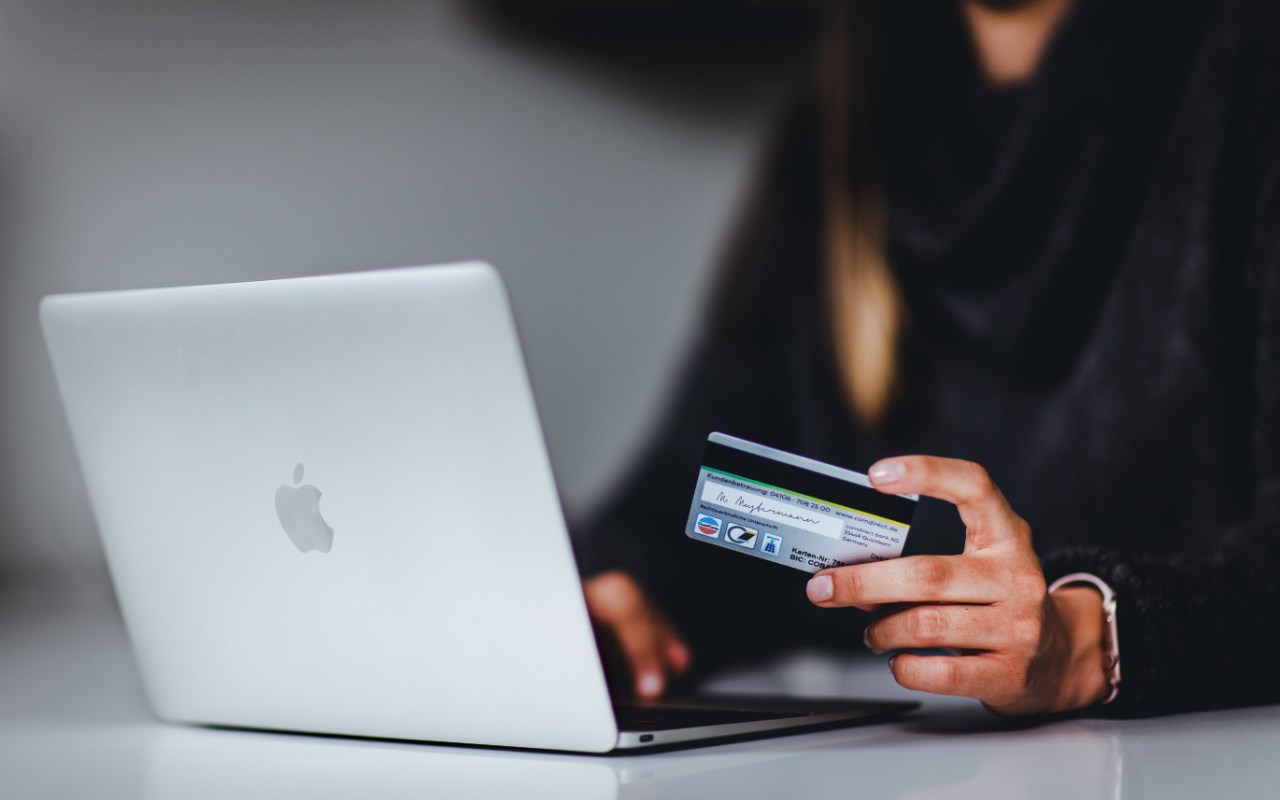
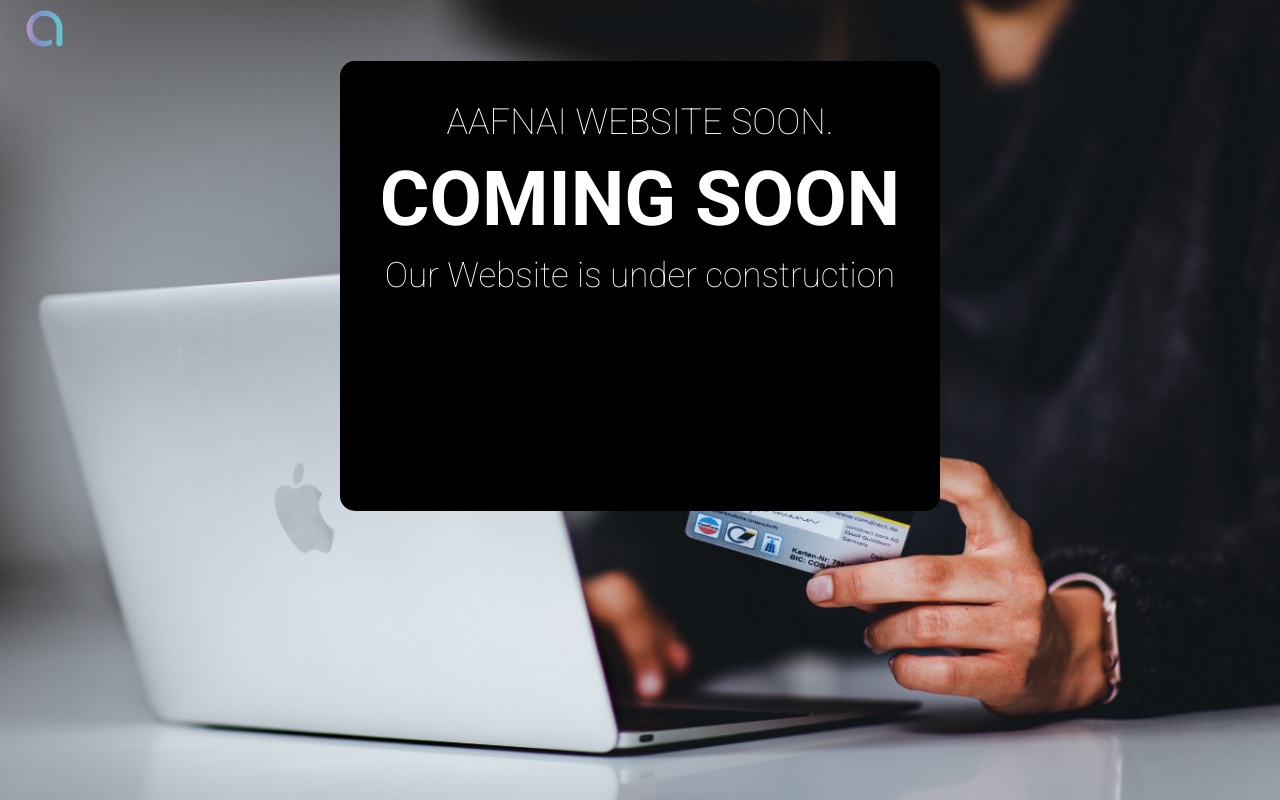
Before and after one commit to aafnai/coming-soon, a plain HTML site: page index.html in a window 1280 px wide. Drawn offline with Linux system fonts and the light colour scheme.

Commit message:
div-center

```diff
--- a/index.html
+++ b/index.html
@@ -9,8 +9,14 @@
 </head>
 <body>
     <div class="container">
-
+        <img src="images/logo.png" alt="logo" class="logo">
+        <div class="container-1">
+            <div class="black-box">
+                <p>AAFNAI WEBSITE SOON.</p>
+                <h1>COMING SOON</h1>
+                <h2>Our Website is under construction</h2>
+            </div>
+        </div>
     </div>
-
 </body>
 </html>
--- a/style.css
+++ b/style.css
@@ -5,6 +5,7 @@
     box-sizing: border-box;
     text-decoration: none;
     font-family: 'Roboto',sans-serif;
+    color: white;
 }
 .container{
     width: 100vw;
@@ -13,3 +14,40 @@
     background-position: center;
     background-size: cover;
 }
+.logo{
+    padding: 10px 0;
+    width: 89px;
+    padding: 9px 25px;
+    cursor: pointer;
+}
+.container-1{
+    display: flex;
+    justify-content: center;
+    align-items: center;
+}
+.black-box{
+   background-color: black;
+   width: 600px;
+   height: 450px;
+   border-radius: 15px;
+   padding: 20px;
+}
+.black-box p{
+    margin-top: 20px;
+    text-align: center;
+    font-weight: 200;
+    font-size: 36px;
+}
+.black-box h1{
+    font-family: 'Roboto';
+    font-style: normal;
+    font-weight: 600;
+    font-size: 76px;
+    line-height: 112px;
+    text-align: center;
+}
+.black-box h2{
+font-weight: 200;
+font-size: 35px;
+text-align: center;
+}
```
